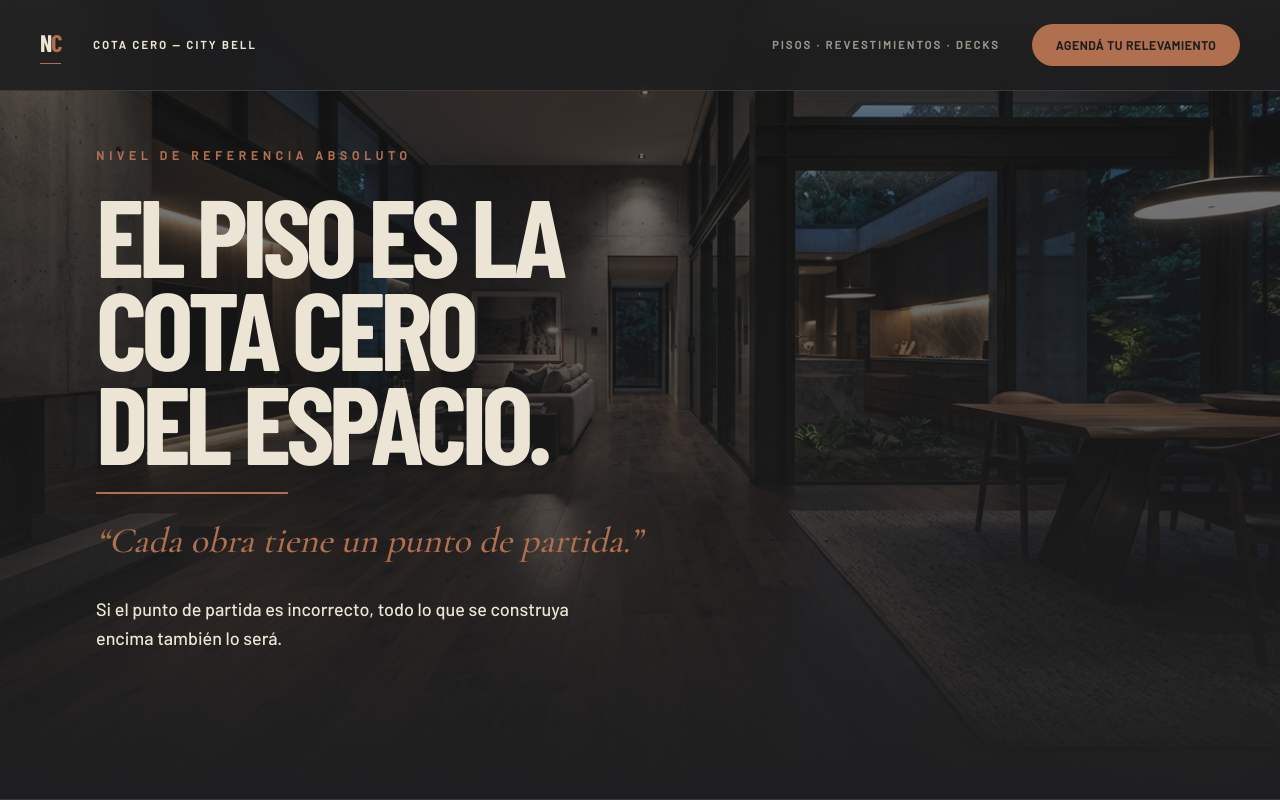
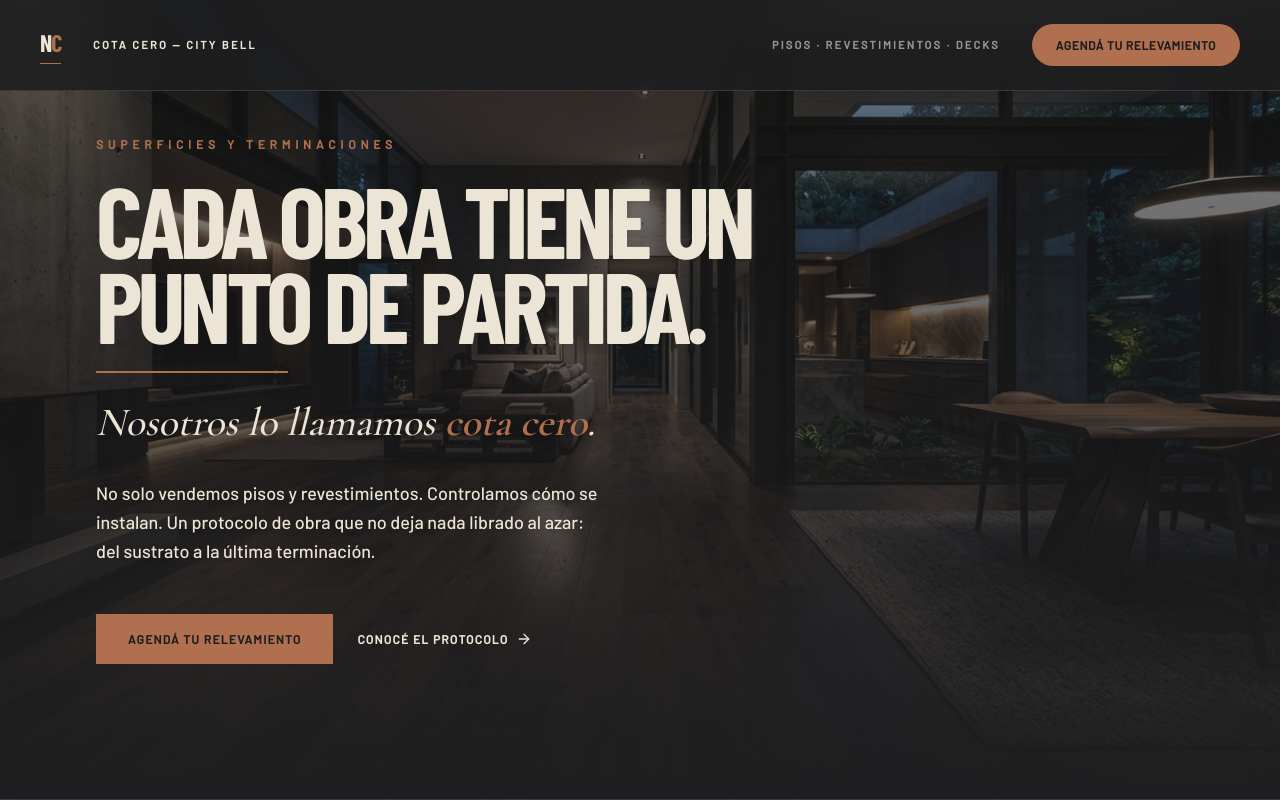
Before and after one commit to pablopronsky/final_landing, a Next.js app: page / in a window 1280 px wide. Shown: the top 800 px of the page. Built offline with nearby package versions, Linux system fonts and the light colour scheme.

Commit message:
feat: update hero section copy and styling
Refactor the hero section content to better reflect the brand identity and improve visual readability with updated text styling.

```diff
--- a/app/page.tsx
+++ b/app/page.tsx
@@ -79,18 +79,17 @@ export default function Home() {
             transition={{ duration: 0.8, delay: 0.2 }}
             className="block text-[#B06F4E] text-[12px] font-bold tracking-[0.4em] uppercase mb-6"
           >
-            Nivel de Referencia Absoluto
+            Superficies y Terminaciones
           </motion.span>
 
           <motion.h1
             initial={{ opacity: 0, y: 20 }}
             animate={{ opacity: 1, y: 0 }}
             transition={{ duration: 0.8, delay: 0.4 }}
-            className="font-display text-[64px] md:text-[90px] lg:text-[110px] leading-[0.85] font-bold uppercase mb-6 tracking-tighter text-balance"
+            className="font-display text-[64px] md:text-[80px] lg:text-[100px] leading-[0.85] font-bold uppercase mb-6 tracking-tighter text-balance"
           >
-            El piso es la<br />
-            cota cero<br />
-            del espacio.
+            Cada obra tiene un<br />
+            punto de partida.
           </motion.h1>
 
           <motion.div
@@ -104,19 +103,33 @@ export default function Home() {
             initial={{ opacity: 0, y: 20 }}
             animate={{ opacity: 1, y: 0 }}
             transition={{ duration: 0.8, delay: 0.6 }}
-            className="text-[28px] md:text-[36px] italic text-[#B06F4E] mb-8 font-serif leading-tight"
+            className="text-[32px] md:text-[40px] italic text-[#ECE5D6] mb-8 font-serif leading-tight drop-shadow-md"
           >
-            “Cada obra tiene un punto de partida.”
+            Nosotros lo llamamos <span className="text-[#B06F4E] font-bold">cota cero</span>.
           </motion.p>
 
           <motion.p
             initial={{ opacity: 0, y: 20 }}
             animate={{ opacity: 1, y: 0 }}
             transition={{ duration: 0.8, delay: 0.7 }}
-            className="text-lg text-[#ECE5D6] opacity-90 max-w-lg leading-relaxed font-medium"
+            className="text-lg text-[#ECE5D6] opacity-100 max-w-lg leading-relaxed font-medium drop-shadow-sm"
           >
-            Si el punto de partida es incorrecto, todo lo que se construya encima también lo será.
+            No solo vendemos pisos y revestimientos. Controlamos cómo se instalan. Un protocolo de obra que no deja nada librado al azar: del sustrato a la última terminación.
           </motion.p>
+
+          <motion.div
+            initial={{ opacity: 0, y: 20 }}
+            animate={{ opacity: 1, y: 0 }}
+            transition={{ duration: 0.8, delay: 0.8 }}
+            className="flex flex-col sm:flex-row gap-6 mt-12 items-start sm:items-center"
+          >
+            <a href="#contacto" className="bg-[#B06F4E] text-[#1E1E20] px-8 py-4 text-[12px] font-bold uppercase tracking-widest hover:bg-[#C98A66] transition-colors">
+              Agendá tu relevamiento
+            </a>
+            <a href="#protocolo" className="flex items-center gap-2 text-[#ECE5D6] text-[12px] font-bold uppercase tracking-widest hover:text-[#B06F4E] transition-colors">
+              Conocé el protocolo <ArrowRight className="w-4 h-4" />
+            </a>
+          </motion.div>
         </div>
       </section>
 
@@ -126,7 +139,7 @@ export default function Home() {
           <div>
             <span className="text-[10px] font-bold tracking-widest text-[#3A3A3C] uppercase">01 — El Concepto</span>
             <h2 className="text-4xl md:text-5xl lg:text-7xl font-bold uppercase tracking-tighter mt-2 text-balance leading-[0.9]">
-              No vendemos pisos.<br />
+              No solo vendemos pisos y revestimientos.<br />
               <span className="text-[#3A3A3C]">Controlamos cómo se instalan.</span>
             </h2>
           </div>
```
